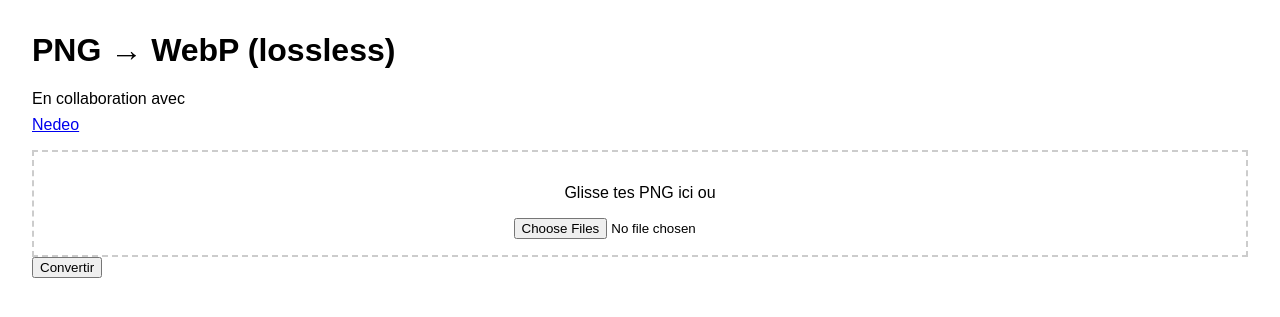
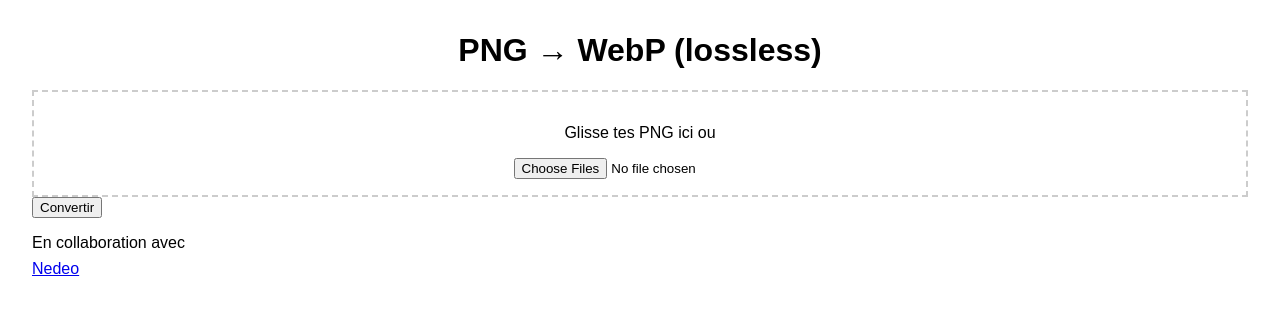
Before and after one commit to minecrom/vocte, a Flask app: page / in a window 1280 px wide. Shown: the top 317 px of the page. Run offline with Flask 3, Linux system fonts and the light colour scheme.

Commit message:
center title

```diff
--- a/vocte.com/templates/index.html
+++ b/vocte.com/templates/index.html
@@ -6,8 +6,8 @@
   <style>body{font-family:sans-serif;margin:2rem;}#drop-area{border:2px dashed #ccc;padding:1rem;text-align:center;}#progress{margin-top:1rem;}a{display:block;margin-top:0.5rem;}</style>
 </head>
 <body>
-  <h1>PNG → WebP (lossless)</h1>
-  <p>En collaboration avec <a href="https://nedeo.fr/">Nedeo</a></p>
+  <h1 style="text-align: center;">PNG → WebP (lossless)</h1>
+
   <div id="drop-area">
     <p>Glisse tes PNG ici ou</p>
     <input type="file" id="pngfile" name="pngfile" accept="image/png" multiple>
@@ -16,5 +16,6 @@
   <div id="progress" style="display:none;">Conversion en cours…</div>
   <div id="downloadLink"></div>
   <script src="{{ url_for('static', filename='js/script.js') }}"></script>
+  <p>En collaboration avec <a href="https://nedeo.fr/">Nedeo</a></p>
 </body>
 </html>
```
